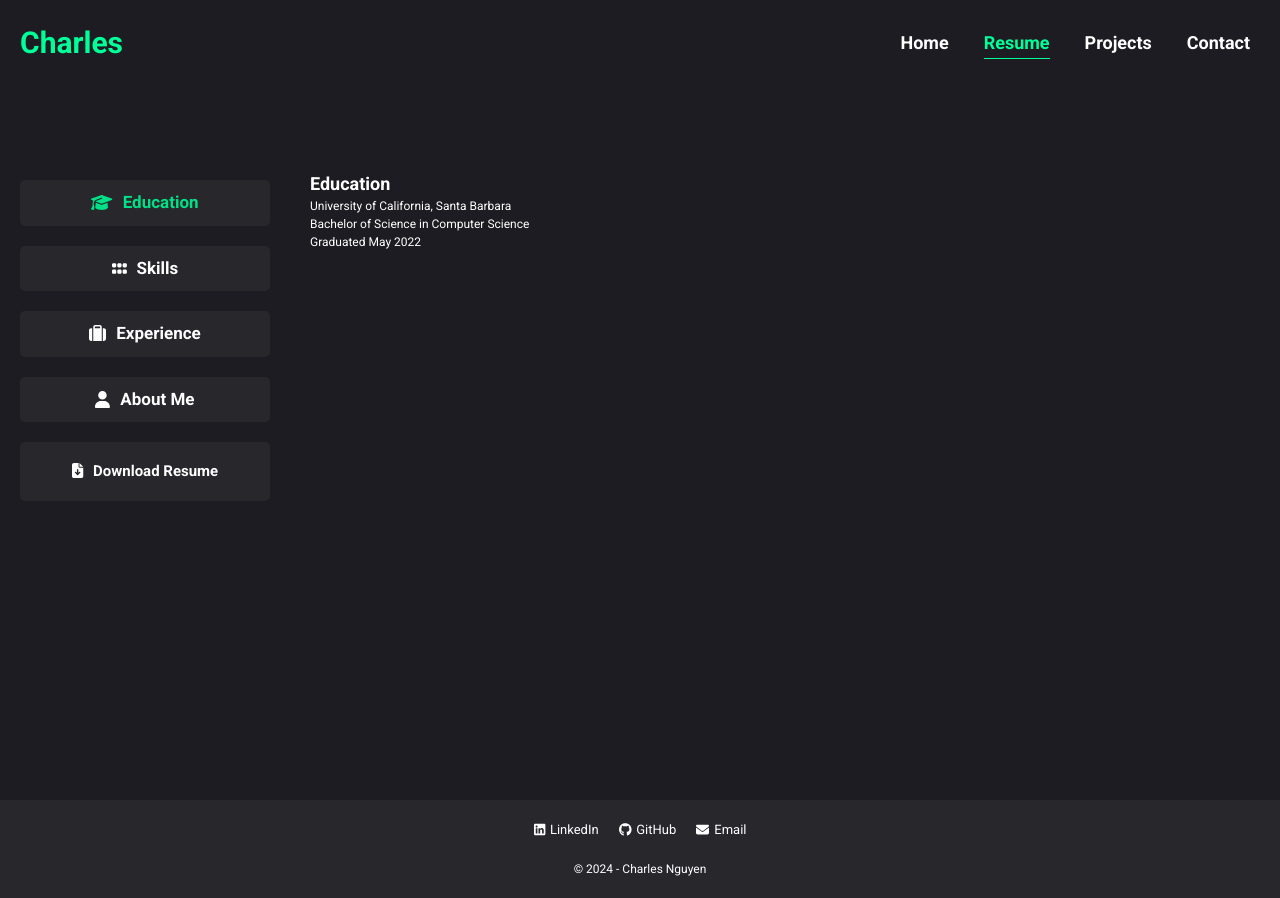
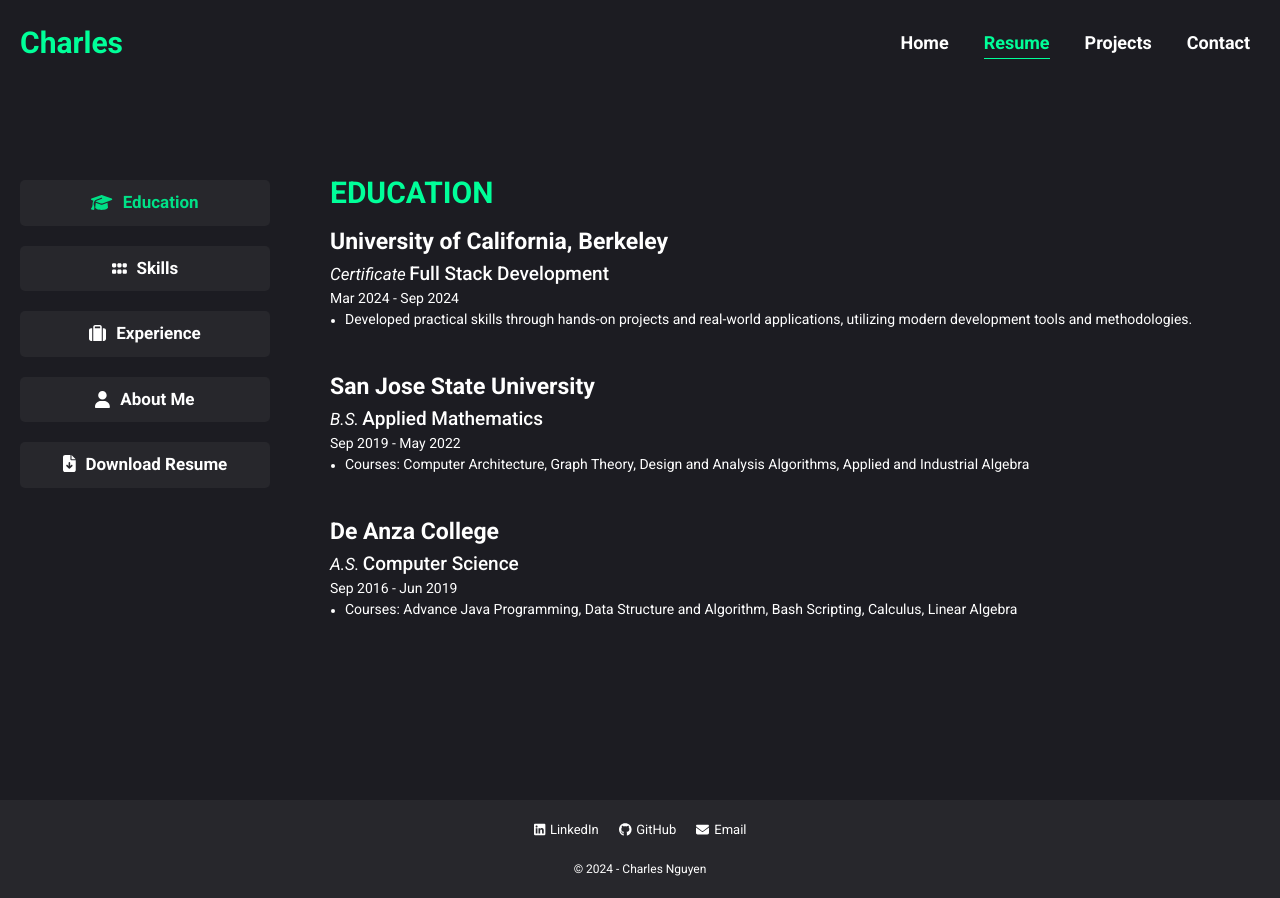
Before and after one commit to swe-thinhnguyen1701/myPortfolio, a React (Vite) app in the folder client/: page /resume in a window 1280 px wide. Built offline with nearby package versions, Linux system fonts and the light colour scheme.

Commit message:
update education component

```diff
--- a/client/src/components/Education.jsx
+++ b/client/src/components/Education.jsx
@@ -1,11 +1,47 @@
-function Education () {
+function Education() {
+    const EDUCATION = [
+        {
+            school: "University of California, Berkeley",
+            degree: "Certificate",
+            program: "Full Stack Development",
+            time: "Mar 2024 - Sep 2024",
+            courses: "Developed practical skills through hands-on projects and real-world applications, utilizing modern development tools and methodologies."
+        },
+        {
+            school: "San Jose State University",
+            degree: "B.S.",
+            program: "Applied Mathematics",
+            time: "Sep 2019 - May 2022",
+            courses: "Courses: Computer Architecture, Graph Theory, Design and Analysis Algorithms, Applied and Industrial Algebra"
+        },
+        {
+            school: "De Anza College",
+            degree: "A.S.",
+            program: "Computer Science",
+            time: "Sep 2016 - Jun 2019",
+            courses: "Courses: Advance Java Programming, Data Structure and Algorithm, Bash Scripting, Calculus, Linear Algebra"
+        }
+    ]
     return (
-        <div className="education">
-            <h2>Education</h2>
-            <p>University of California, Santa Barbara</p>
-            <p>Bachelor of Science in Computer Science</p>
-            <p>Graduated May 2022</p>
-        </div>
+        <>
+            <h2>EDUCATION</h2>
+            {EDUCATION.map((education, index) => {
+                return (
+                    <div key={index} className="education">
+                        <h3>{education.school}</h3>
+                        <p>
+                            <span className="education-degree">{education.degree}</span> <span className="education-program">{education.program}</span>
+                        </p>
+                        <p>{education.time}</p>
+                        <ul>
+                            <li>
+                                <p>{education.courses}</p>
+                            </li>
+                        </ul>
+                    </div>
+                )
+            })}
+        </>
     )
 }
 
--- a/client/src/components/Skills.jsx
+++ b/client/src/components/Skills.jsx
@@ -37,10 +37,6 @@
         {
             name: "React",
             icon: faReact
-        },
-        {
-            name: "Express-js",
-            icon: faNodeJs
         },
         {
             name: "Handlebars",
@@ -93,8 +89,9 @@
     ];
     return (
         <>
+            <h2>SKILLS</h2>
             <div className="skills-container">
-                <h2>Programming Languages</h2>
+                <h3>Programming Languages</h3>
                 <ul className="list">
                     {LANGUAGES.map((language, index) => {
                         return (
@@ -107,7 +104,7 @@
                 </ul>
             </div>
             <div className="skills-container">
-                <h2>Frontend</h2>
+                <h3>Frontend</h3>
                 <ul className="list">
                     {FONTEND.map((frontend, index) => {
                         return (
@@ -120,7 +117,7 @@
                 </ul>
             </div>
             <div className="skills-container">
-                <h2>Backend</h2>
+                <h3>Backend</h3>
                 <ul className="list">
                     {BACKEND.map((backend, index) => {
                         return (
@@ -133,7 +130,7 @@
                 </ul>
             </div>
             <div className="skills-container">
-                <h2>Databases</h2>
+                <h3>Databases</h3>
                 <ul className="list">
                     {DATABASES.map((database, index) => {
                         return (
--- a/client/src/index.css
+++ b/client/src/index.css
@@ -613,9 +613,19 @@
   margin-top: 20px;
 }
 
+.resume-page section:last-child h2 {
+  font-size: 3rem;
+  color: var(--primary-clr);
+  margin-bottom: 10px;
+}
+
 @media screen and (min-width: 768px) {
   .resume-page {
     margin-top: 40px;
+  }
+
+  .resume-page section:last-child{
+    padding: 0 20px;
   }
 }
 
@@ -649,6 +659,7 @@
 
 .resume-menu .list .list-item:last-child {
   display: none;
+  margin: 0;
 }
 
 .resume-menu .list .list-item.highlight,
@@ -693,6 +704,8 @@
   .resume-menu .list .list-item:last-child .link {
     border: unset;
     color: white;
+    font-size: 1.7rem;
+    padding: 0;
   }
 
   .resume-menu .list .list-item:last-child .link:hover {
@@ -707,7 +720,7 @@
   padding: 0 20px;
 }
 
-.skills-container h2 {
+.skills-container h3 {
   font-size: 2rem;
   margin-bottom: 10px;
 }
@@ -760,6 +773,52 @@
   }
 }
 
+/* education component */
+.education{
+  margin-bottom: 20px;
+}
+
+.education h3 {
+  font-size: 2.1rem;
+}
+
+.education-degree {
+  font-style: italic;
+  font-size: 1.4rem;
+}
+
+.education-program {
+  font-size: 1.6rem;
+  font-weight: 500;
+}
+
+.education ul {
+  margin-top: 0;
+  padding-left: 15px;
+}
+
+@media screen and (min-width: 768px){
+  .education p {
+    font-size: 1.4rem;
+  }
+
+  .education-degree {
+    font-size: 1.7rem;
+  }
+
+  .education-program {
+    font-size: 1.9rem;
+  }
+
+  .education h3 {
+    font-size: 2.3rem;
+  }
+
+  .education{
+    margin-bottom: 40px;
+  }
+}
+
 /* Animation */
 .menu-toggle,
 .bar,
```
